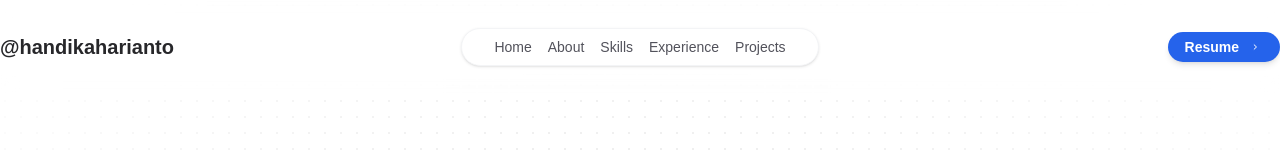
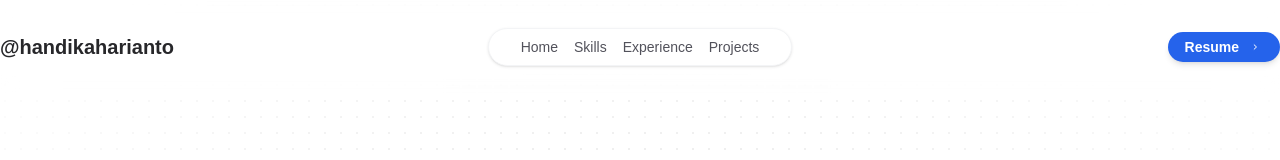
Before and after one commit to handikaharianto/portolio-website-v3, a Next.js app: page / in a window 1280 px wide. Shown: the top 160 px of the page. Built offline with nearby package versions, Linux system fonts and the light colour scheme; a web font is replaced by a local one.

Commit message:
chore: remove about on navigation links

```diff
--- a/app/_components/header.tsx
+++ b/app/_components/header.tsx
@@ -13,10 +13,6 @@ export const navItems = [
   {
     name: "Home",
     link: "/",
-  },
-  {
-    name: "About",
-    link: "#about",
   },
   {
     name: "Skills",
```
